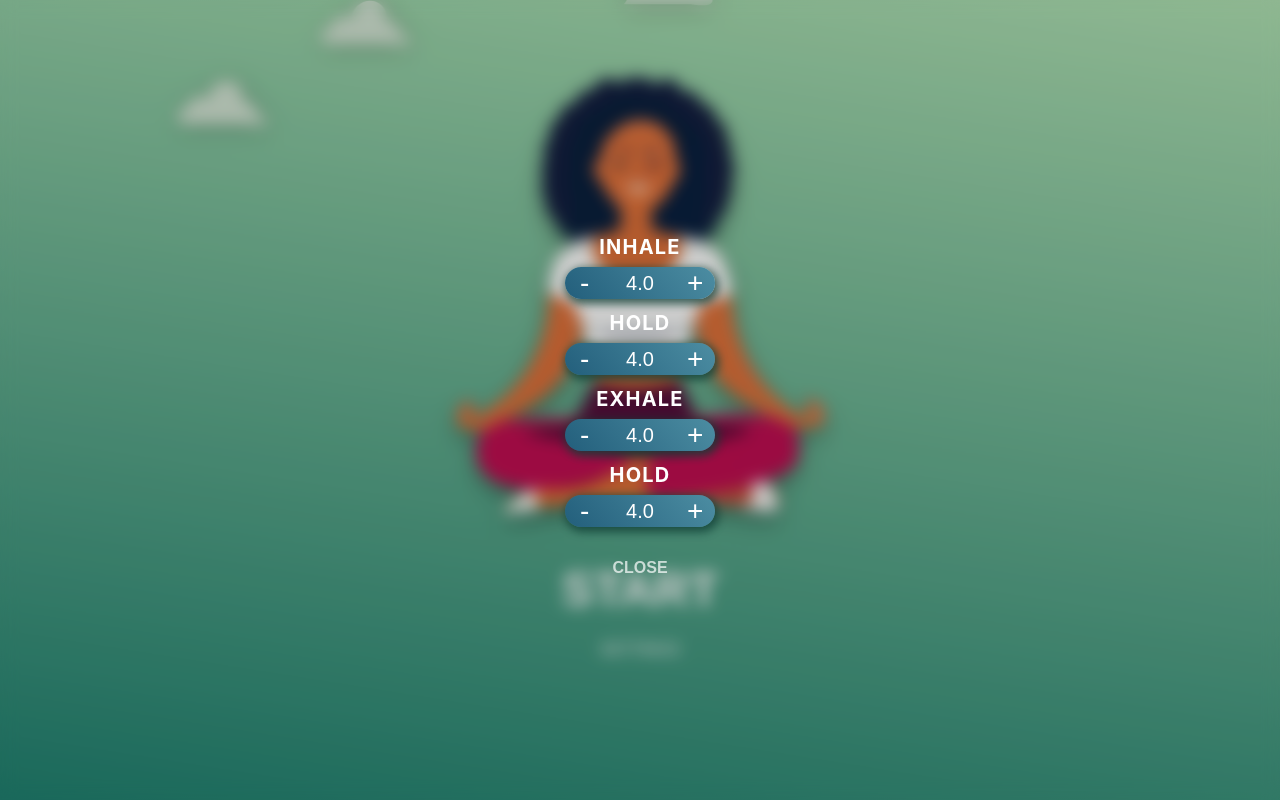
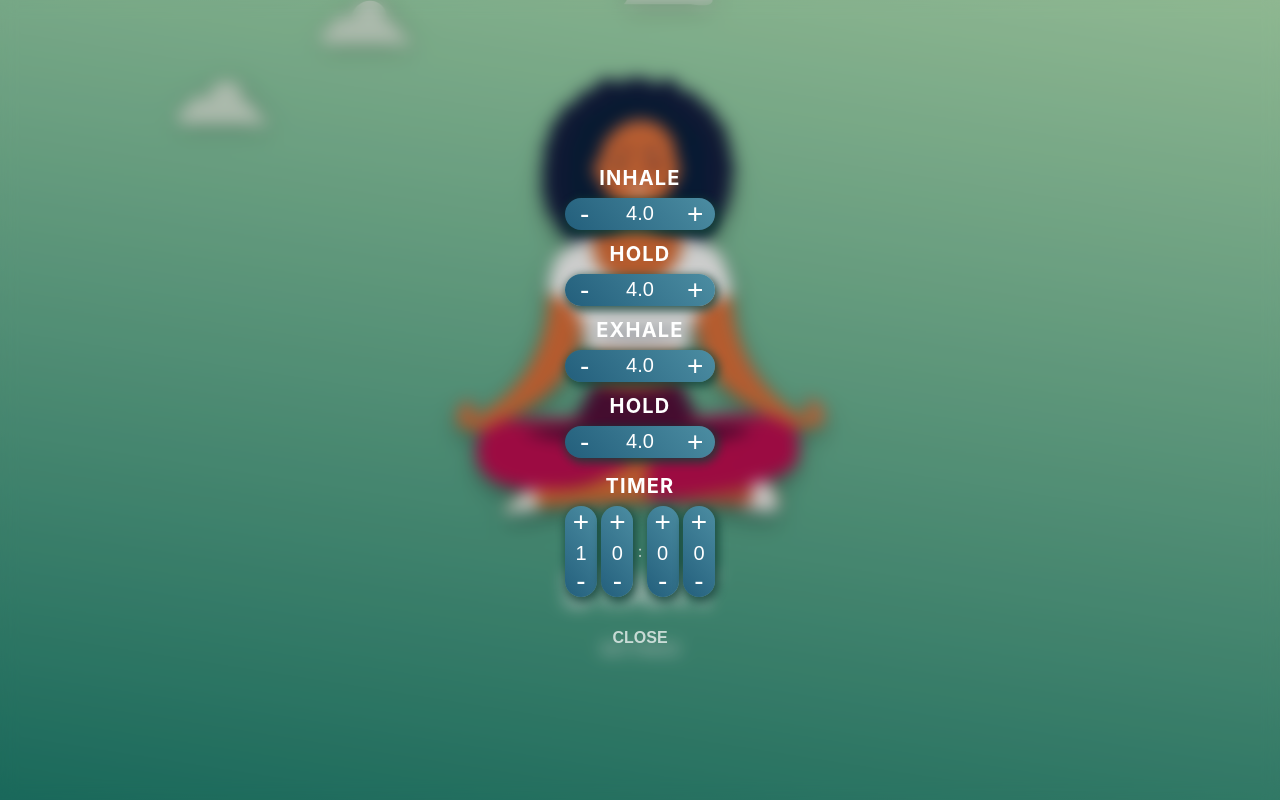
Before and after one commit to jblaszak/breathwork-app, a React (Create React App) app: page / in a window 1280 px wide. Both pictures are taken after a click on the button "SETTINGS". Built offline with nearby package versions, Linux system fonts and the light colour scheme.

Commit message:
Added timer component w/ styling in settings. Needs linking.

```diff
--- a/src/App.js
+++ b/src/App.js
@@ -1,5 +1,6 @@
 import React, { useEffect, useRef, useState } from "react";
 import Input from "./components/Input";
+import TimerControls from "./components/TimerControls";
 import cloud from "./assets/cloud.svg";
 import sitting from "./assets/sitting.svg";
 
@@ -17,7 +18,9 @@ function App() {
   const breathRef = useRef();
   const stepCountRef = useRef(0);
   const timerDisplayRef = useRef("");
-  const timerRef = useRef(Date.now() + 60 * 1000 * 10);
+  const defaultTime = 60 * 1000 * 10;
+  const timerRef = useRef(defaultTime);
+  const [endTime, setEndTime] = useState(Date.now() + defaultTime);
 
   const breaths = [
     { name: "INHALE", value: breath1, setValue: setBreath1 },
@@ -29,7 +32,7 @@ function App() {
   function start() {
     setStarted(true);
     stepCountRef.current = 0;
-    timerRef.current = Date.now() + 60 * 1000 * 10;
+    setEndTime(Date.now() + timerRef.current);
   }
 
   function formatTime(time) {
@@ -50,7 +53,7 @@ function App() {
       const currentBreath = stepCountRef.current % breaths.length;
       breathRef.current.innerText = breaths[currentBreath].name;
 
-      const timeLeft = timerRef.current - Date.now();
+      const timeLeft = endTime - Date.now();
       if (timeLeft <= 0) setStarted(false);
       timerDisplayRef.current.innerText = formatTime(timeLeft);
 
@@ -138,10 +141,12 @@ function App() {
                   key={`${breath.name + i}`}
                   label={breath.name}
                   value={breath.value}
+                  step={0.2}
                   setValue={breath.setValue}
                 />
               );
             })}
+            <TimerControls />
             <button
               className={`${classes.subButton} ${classes.close}`}
               onClick={() => hideControls()}
--- a/src/App.module.css
+++ b/src/App.module.css
@@ -28,6 +28,19 @@ main {
 
 button {
   cursor: pointer;
+}
+
+.animation {
+  animation: fadeOut var(--breath-time);
+}
+
+@keyframes fadeOut {
+  0% {
+    opacity: 1;
+  }
+  100% {
+    opacity: 0.2;
+  }
 }
 
 .cloudContainer {
--- a/src/components/Input.js
+++ b/src/components/Input.js
@@ -1,29 +1,50 @@
 import classes from "./Input.module.css";
 
-const Input = ({ label, setValue, value = 2, min = 0, max = 15, step = 0.1 }) => {
+const Input = ({
+  setValue,
+  label = "",
+  value = 2,
+  min = 0,
+  max = 15,
+  step = 0.1,
+  variant = "side",
+}) => {
   const increment = () => {
-    const newValue = (parseFloat(value) + step).toFixed(1);
+    const newValue = (parseFloat(value) + step).toFixed(step < 1 ? 1 : 0);
     setValue(newValue > max ? max : newValue);
   };
 
   const decrement = () => {
-    const newValue = (parseFloat(value) - step).toFixed(1);
+    const newValue = (parseFloat(value) - step).toFixed(step < 1 ? 1 : 0);
     setValue(newValue < min ? min : newValue);
   };
 
   const onChange = (e) => {
-    const rounded = Math.round(e.target.value * 10) / 10;
-    let value = parseFloat(rounded.toFixed(1));
+    const divisor = 1 / step;
+    const rounded = Math.round(e.target.value * divisor) / divisor;
+    let value = parseFloat(rounded.toFixed(step < 1 ? 1 : 0));
     value = value < e.target.min ? e.target.min : value;
     value = value > e.target.max ? e.target.max : value;
     setValue(value);
   };
 
   return (
-    <div className={classes.inputContainer}>
-      <label>{label}</label>
-      <button onClick={(e) => decrement()}>-</button>
+    <div
+      className={
+        variant === "side"
+          ? classes.inputContainer
+          : `${classes.inputContainer} ${classes.verticalInputContainer}`
+      }
+    >
+      {label && <label>{label}</label>}
+      <button
+        onClick={(e) => decrement()}
+        className={variant === "side" ? "" : classes.bottomButton}
+      >
+        -
+      </button>
       <input
+        className={variant === "side" ? "" : classes.verticalInput}
         type="number"
         min={min}
         max={max}
@@ -31,7 +52,9 @@ const Input = ({ label, setValue, value = 2, min = 0, max = 15, step = 0.1 }) =>
         value={value}
         onChange={(e) => onChange(e)}
       />
-      <button onClick={(e) => increment()}>+</button>
+      <button onClick={(e) => increment()} className={variant === "side" ? "" : classes.topButton}>
+        +
+      </button>
     </div>
   );
 };
--- a/src/components/Input.module.css
+++ b/src/components/Input.module.css
@@ -9,6 +9,12 @@
   box-shadow: 2px 3px 10px 2px rgba(16, 64, 55, 0.8);
   color: white;
   border-radius: var(--border-radius);
+}
+
+.verticalInputContainer {
+  width: 2rem;
+  flex-direction: column-reverse;
+  margin-top: 0;
 }
 
 .inputContainer label {
@@ -31,6 +37,10 @@
   border: none;
   margin: 0;
   padding: 0;
+}
+.inputContainer input:focus-visible {
+  outline-offset: 0px;
+  width: 2rem;
 }
 
 .inputContainer button {
@@ -58,6 +68,26 @@
   border-bottom-right-radius: var(--border-radius);
 }
 
+.verticalInputContainer button {
+  width: 2rem;
+}
+
+/* For '-', because of appearance in file */
+.verticalInputContainer button:first-of-type {
+  border-top-left-radius: 0;
+  border-top-right-radius: 0;
+  border-bottom-left-radius: var(--border-radius);
+  border-bottom-right-radius: var(--border-radius);
+}
+
+/* For '+', because of appearance in file */
+.verticalInputContainer button:last-of-type {
+  border-top-left-radius: var(--border-radius);
+  border-top-right-radius: var(--border-radius);
+  border-bottom-left-radius: 0;
+  border-bottom-right-radius: 0;
+}
+
 .inputContainer input {
   font-size: 1.25rem;
   border-left: none;
@@ -66,6 +96,10 @@
   flex-grow: 1;
 }
 
+.verticalInputContainer input {
+  padding-top: 0.25rem;
+}
+
 .inputContainer input,
 .inputContainer input[type="number"]::-webkit-inner-spin-button,
 .inputContainer input[type="number"]::-webkit-outer-spin-button,
--- /dev/null
+++ b/src/components/TimerControls.js
@@ -0,0 +1,19 @@
+import Input from "./Input";
+import classes from "./TimerControls.module.css";
+
+const TimerControls = ({ label, setValue, value = 2, min = 0, max = 15, step = 0.1 }) => {
+  return (
+    <>
+      <div className={classes.timerContainer}>
+        <label>TIMER</label>
+        <Input value={1} variant={"vertical"} min={0} max={5} step={1} setValue={null} />
+        <Input value={0} variant={"vertical"} min={0} max={9} step={1} setValue={null} />
+        <span>:</span>
+        <Input value={0} variant={"vertical"} min={0} max={5} step={1} setValue={null} />
+        <Input value={0} variant={"vertical"} min={0} max={9} step={1} setValue={null} />
+      </div>
+    </>
+  );
+};
+
+export default TimerControls;
--- /dev/null
+++ b/src/components/TimerControls.module.css
@@ -0,0 +1,20 @@
+.timerContainer {
+  position: relative;
+  display: flex;
+  flex-direction: row;
+  justify-content: space-between;
+  align-items: center;
+  margin-top: 3rem;
+}
+
+.timerContainer label {
+  position: absolute;
+  left: 0;
+  right: 0;
+  top: -2rem;
+  text-align: center;
+  font-size: 1.25rem;
+  letter-spacing: 0.075rem;
+  font-weight: 700;
+  pointer-events: none;
+}
```
